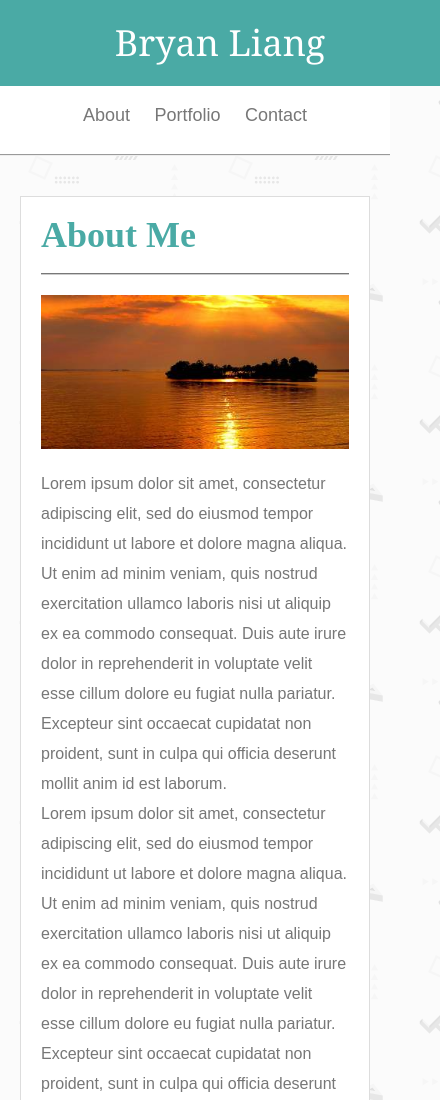
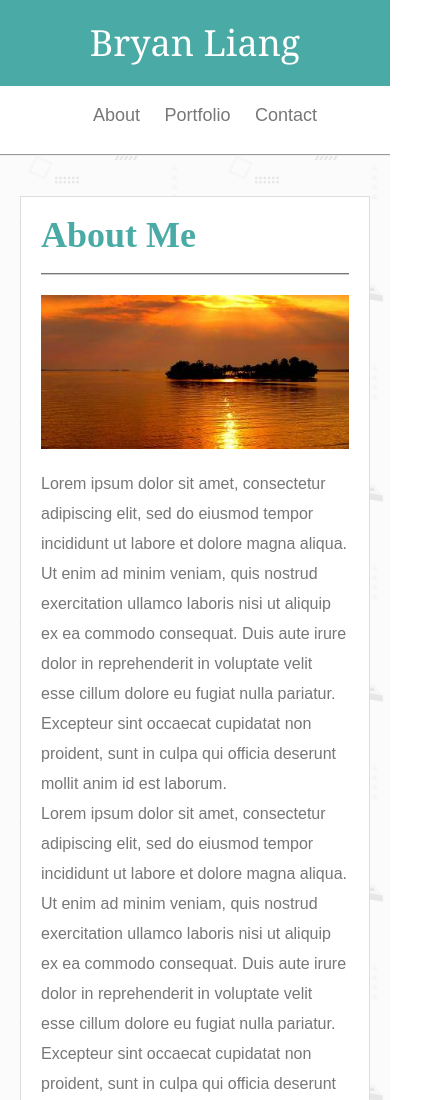
Before and after one commit to liangbryan2/Responsive-Portfolio, a plain HTML site: page index.html in a window 390 px wide. Shown: the top 1100 px of the page, 440 px wide, since content can reach past the window. Drawn offline with Linux system fonts and the light colour scheme.

Commit message:
fix the spacing on the header

```diff
--- a/assets/css/style.css
+++ b/assets/css/style.css
@@ -213,13 +213,21 @@ input[type=submit]:hover {
 }
 
 @media screen and (max-width: 640px) {
+    .header {
+        box-sizing: border-box;
+        max-width: 100vw;
+    }
+
     p.name {
-        width: 100vw;
-        margin: 0;
+        padding: 25px 0 25px 0;
+        width: 100%;
+        margin-left: 0;
+        margin-right: 0;
         margin-bottom: 20px;
     }
 
     nav {
+        width: 100%;
         float: none;
         text-align: center;
     }
```
